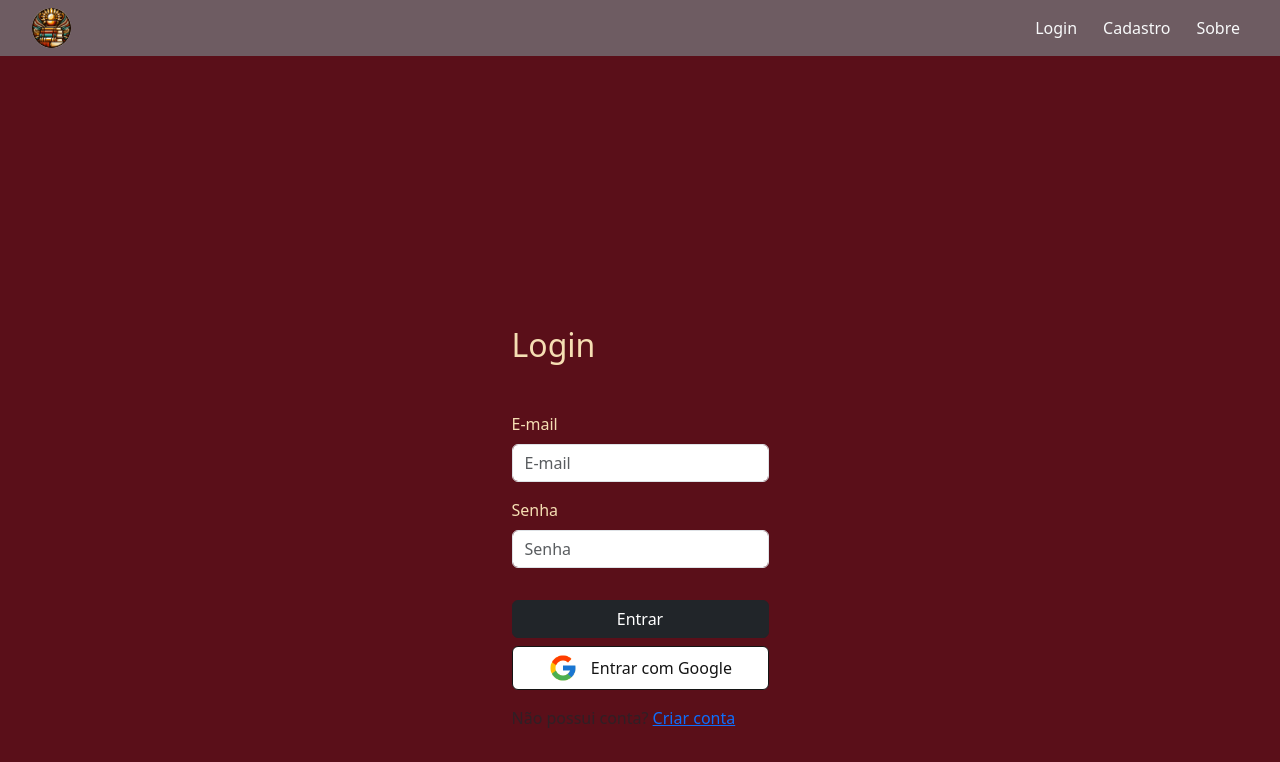
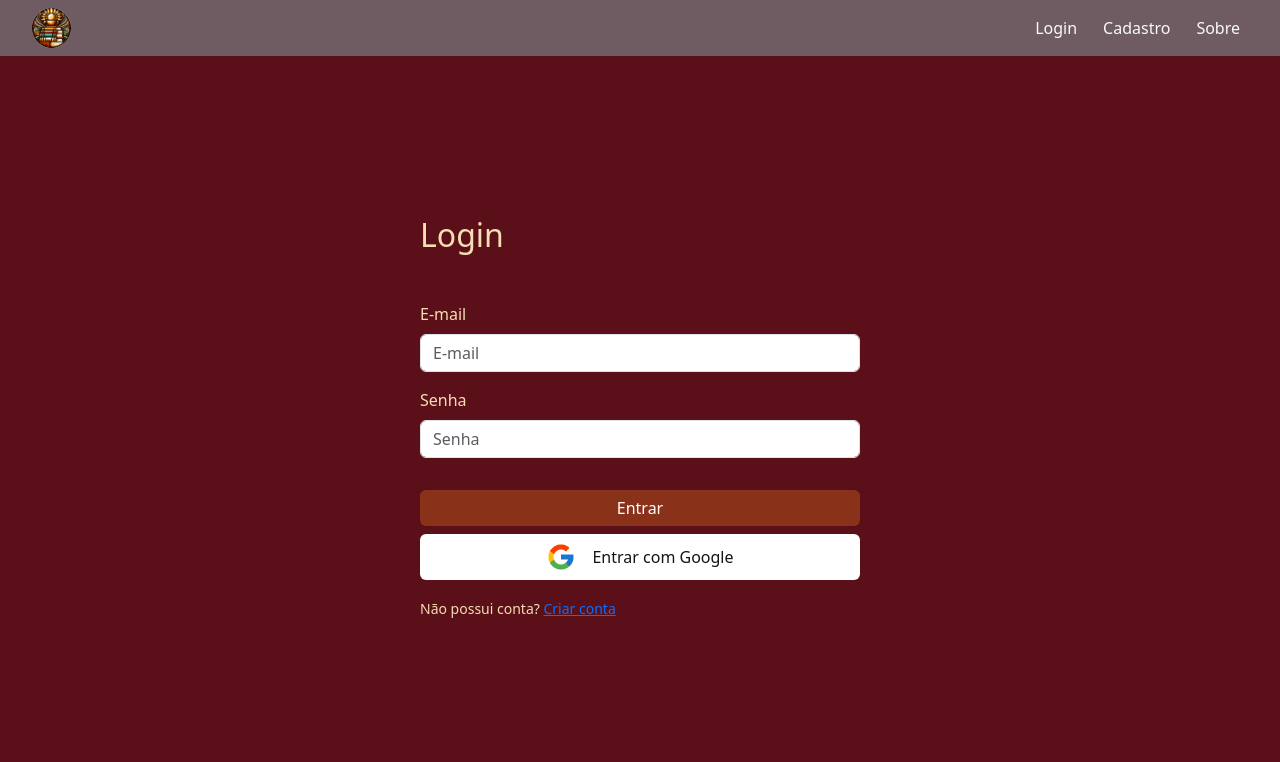
Before and after one commit to flaviare1s/biblioteca-pessoal, a React (Vite) app: page /login in a window 1280 px wide. Shown: the top 762 px of the page. Built offline with nearby package versions, Linux system fonts and the light colour scheme.

Commit message:
style: refatora a estilização da home e redesign da pagina de cadastro

```diff
--- a/src/index.css
+++ b/src/index.css
@@ -11,3 +11,8 @@
 html {
   font-family: 'Roboto', sans-serif;
 }
+
+body {
+  color: wheat;
+  background-color: #5a0f19;
+}
--- a/src/pages/Home.jsx
+++ b/src/pages/Home.jsx
@@ -1,9 +1,9 @@
 import '../styles/Home.css'
-import { Button} from "react-bootstrap";
+
 const Home = () => {
   return (
     <>
-    <main>
+    <main className='banner-home'>
       <div>
       <h1 className='aga1'>Bem vindo!</h1>
       <p>Este é o local para amantes de livros. Sua biblioteca pessoal!</p>
--- a/src/pages/Login.jsx
+++ b/src/pages/Login.jsx
@@ -37,7 +37,7 @@ const Login = () => {
         </Form.Group>
 
         <div className='container-buttons'>
-          <Button variant="dark" type="submit">
+          <Button className='btn-login' variant="dark" type="submit">
             Entrar
           </Button>
           <Button className='login-google' type="submit">
@@ -45,8 +45,8 @@ const Login = () => {
             Entrar com Google
           </Button>
         </div>
-        <div className={"text-body-secondary mt-3 "}>
-          <p>Não possui conta? <Link to="/cadastro">Criar conta</Link></p>
+        <div className="mt-3">
+          <small>Não possui conta? <Link to="/cadastro">Criar conta</Link></small>
         </div>
       </Form>
     </main>
--- a/src/styles/FormAccount.css
+++ b/src/styles/FormAccount.css
@@ -1,5 +1,5 @@
 .form-section {
-   max-width: 440px;
+  max-width: 440px;
   margin: 10rem auto 0;
 }
 
@@ -10,18 +10,28 @@
   gap: 0.5rem;
 }
 
+.container-buttons .btn-login {
+  background-color: #8A3119;
+  border: none;
+}
+
+.container-buttons .btn-login:hover {
+  background-color: #6f2e1d;
+}
+
 .container-buttons .login-google {
   background-color: #fff;
   color: #141414;
-  border: 1px solid #141414;
+  border: 2px solid transparent;
   display: flex;
   justify-content: center;
   align-items: center;
-  gap: 0.8rem;
+  gap: 1rem;
 }
 
 .container-buttons .login-google:hover {
-  background-color: transparent;
+  background-color: #fff;
+  border: 2px solid #c25335;
   color: #141414;
 }
 
--- a/src/styles/Home.css
+++ b/src/styles/Home.css
@@ -1,13 +1,10 @@
-main{
-    background-color: #5a0f19;
+.banner-home{
     height: 100vh;
     display: flex;
     justify-content: center;
     align-items: center;
-    color: wheat;
 }
 
 .aga1{
-
     margin-left: 25%;
 }
```
Also changed, not shown: src/styles/Login.css (deleted).
